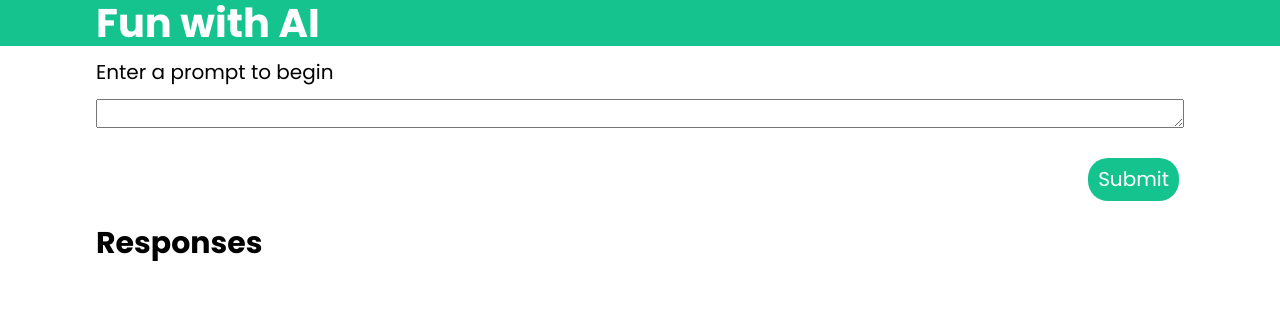
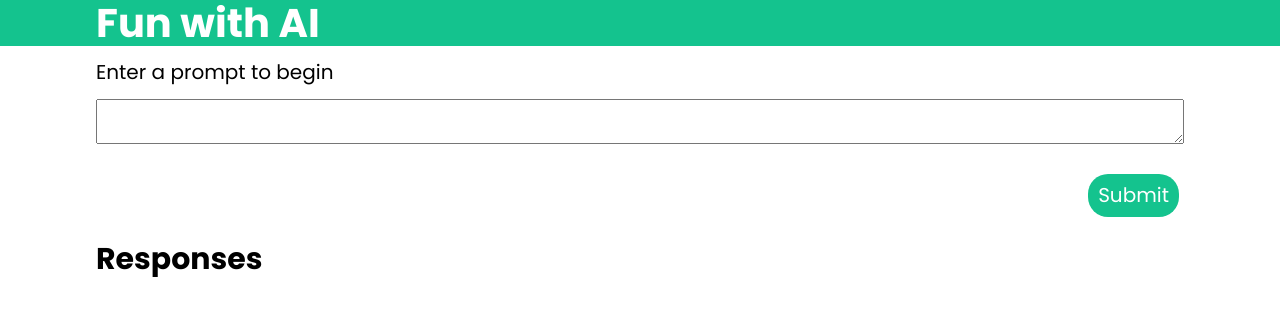
Before and after one commit to irashid1/open-ai, a React (Create React App) app: page / in a window 1280 px wide. Shown: the top 316 px of the page. Built offline with nearby package versions, Linux system fonts and the light colour scheme.

Commit message:
made some minor changes to style

```diff
--- a/src/styles/App.css
+++ b/src/styles/App.css
@@ -302,6 +302,7 @@ label {
 textarea {
   width: 100%;
   max-width: 1200px;
+  padding: 10px;
 }
 
 h1, h2, label, button, textarea, p {
--- a/src/styles/partials/_general.scss
+++ b/src/styles/partials/_general.scss
@@ -81,6 +81,7 @@ label {
 textarea {
     width: 100%;
     max-width: 1200px;
+    padding: 10px;
 }
 
 h1, h2, label, button, textarea, p {
```
Also changed, not shown: 1 other file (tests, documents, lock files or other folders).
